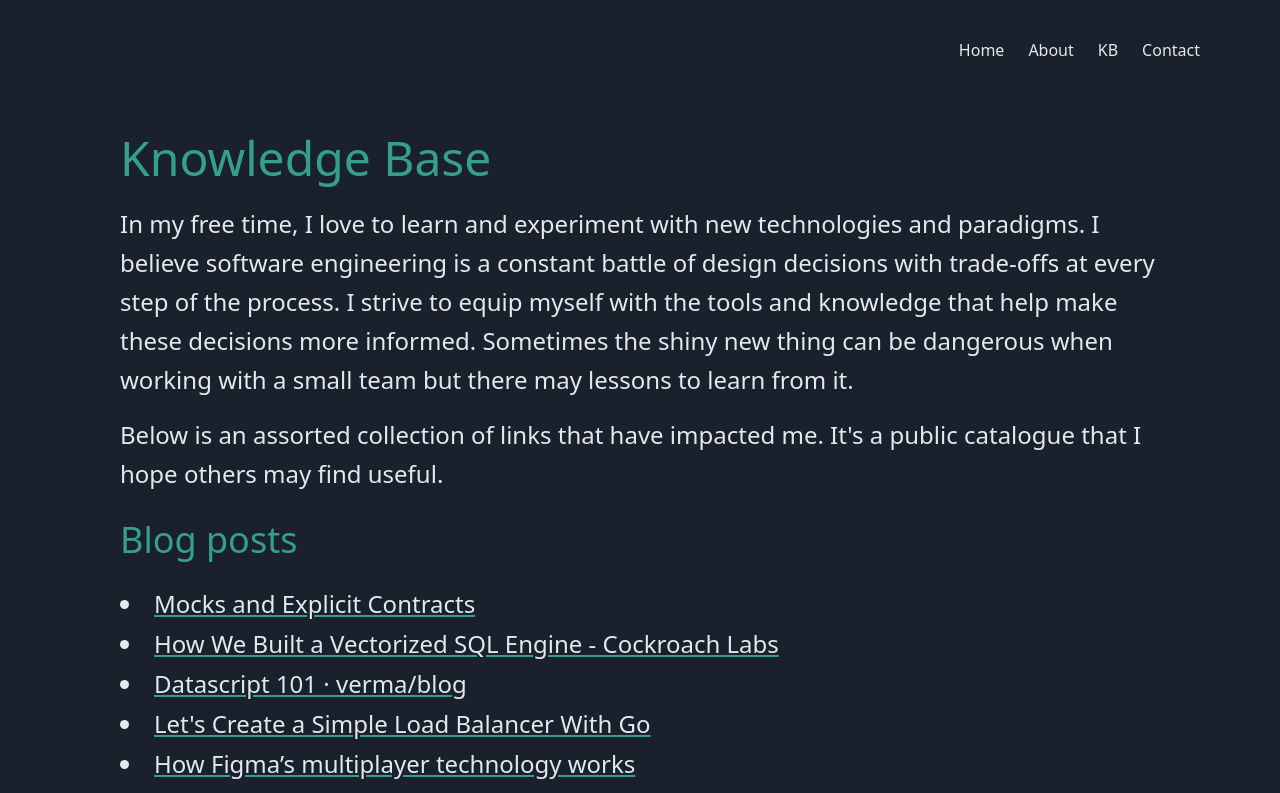
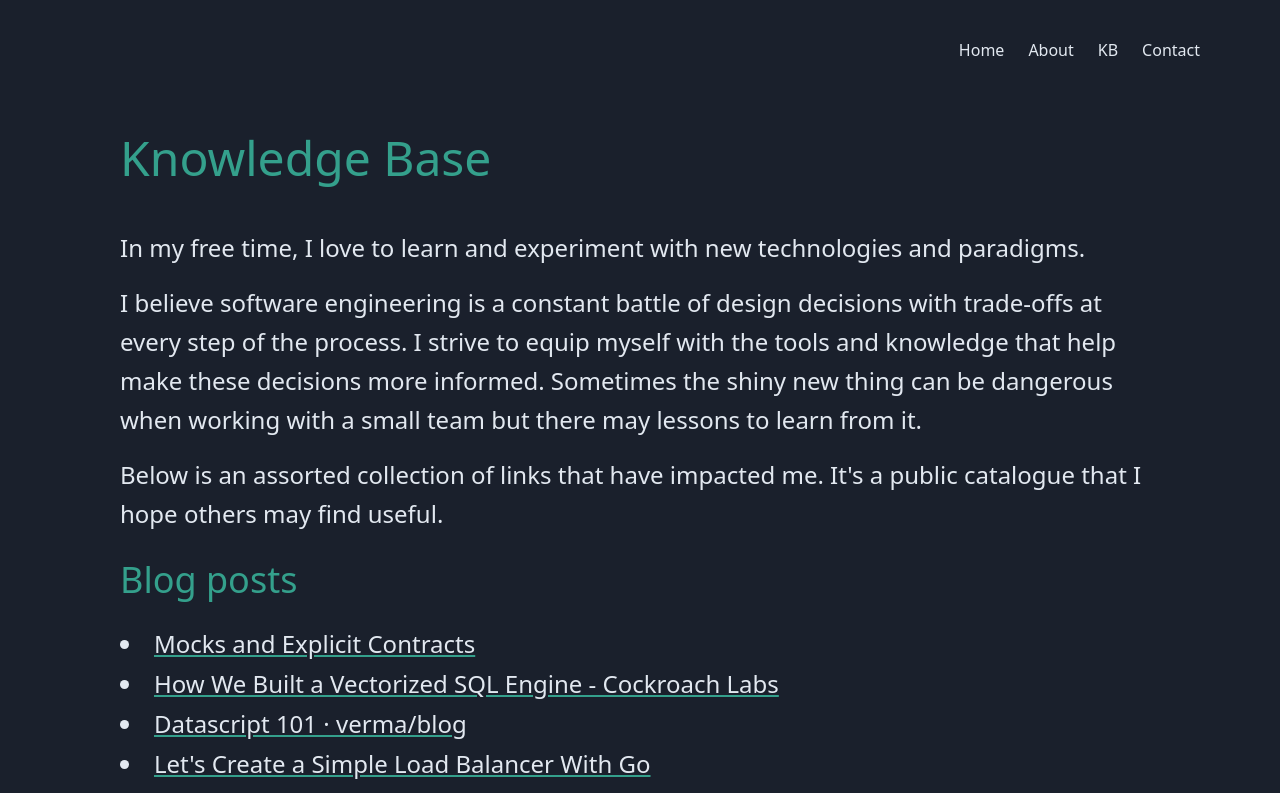
Before and after one commit to mattste/personal-website, a Next.js app: page /knowledge-base in a window 1280 px wide. Shown: the top 793 px of the page. Built offline with nearby package versions, Linux system fonts and the light colour scheme.

Commit message:
Improve knowledge base copy

```diff
--- a/pages/knowledge-base.js
+++ b/pages/knowledge-base.js
@@ -10,16 +10,19 @@ const KnowledgeBasePage = () => (
   <Container>
     <div className="mt-12 md:px-10 md:text-2xl">
       <h1 className="text-5xl text-teal">Knowledge Base</h1>
-      <main>
-        <section className="mt-4">
+      <main className="mt-10">
+        <section>
           <p>
             In my free time, I love to learn and experiment with new
-            technologies and paradigms. I believe software engineering is a
-            constant battle of design decisions with trade-offs at every step of
-            the process. I strive to equip myself with the tools and knowledge
-            that help make these decisions more informed. Sometimes the shiny
-            new thing can be dangerous when working with a small team but there
-            may lessons to learn from it.
+            technologies and paradigms.
+          </p>
+          <p className="mt-4">
+            I believe software engineering is a constant battle of design
+            decisions with trade-offs at every step of the process. I strive to
+            equip myself with the tools and knowledge that help make these
+            decisions more informed. Sometimes the shiny new thing can be
+            dangerous when working with a small team but there may lessons to
+            learn from it.
           </p>
 
           <p className="mt-4">
```
